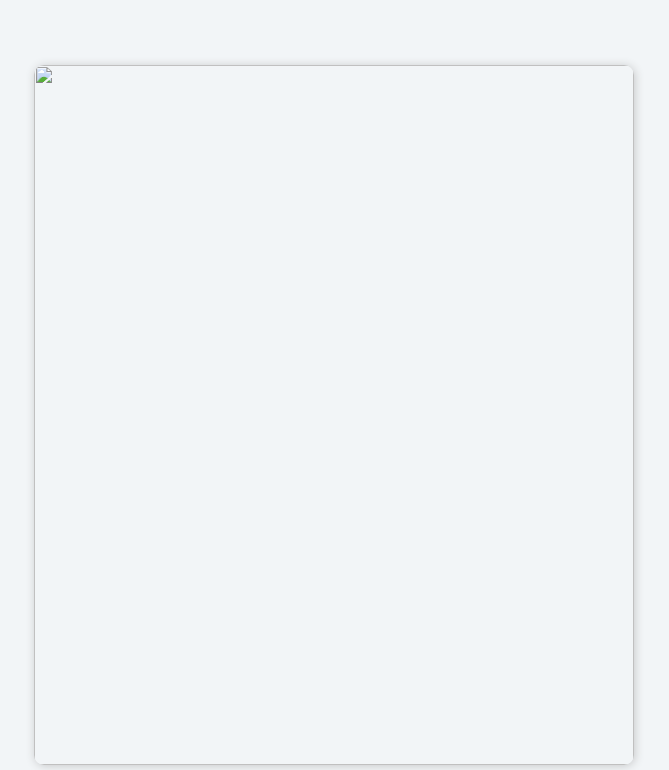
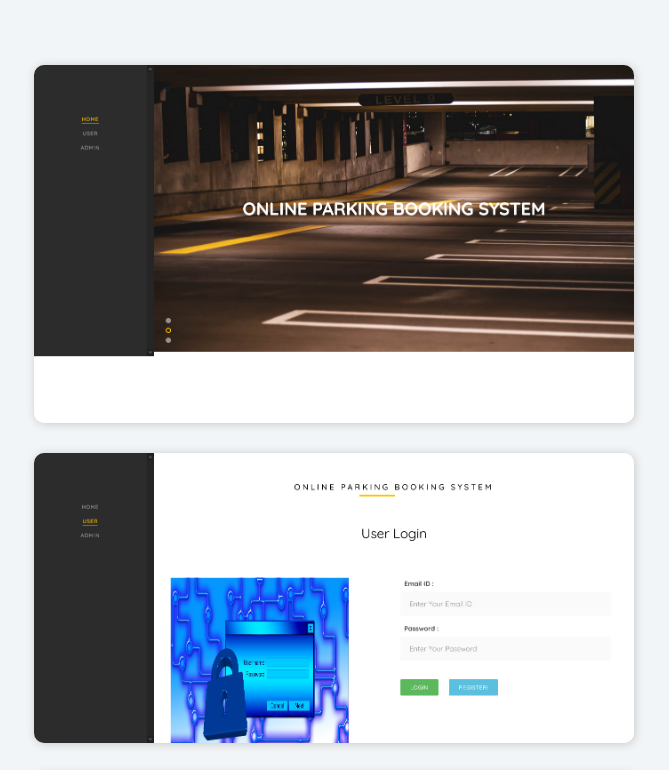
Before and after one commit to git-uday-kiran/project-screenshorts, a plain HTML site: page index.html in a window 1280 px wide. Shown: the top 770 px of the page, without its empty margins (306-975 px from the left). Drawn offline with Linux system fonts and the light colour scheme; the site is published under a folder, as on GitHub Pages, so addresses that start at the root find nothing.

Commit message:
Update index.html

```diff
--- a/index.html
+++ b/index.html
@@ -8,7 +8,7 @@
   </head>
 
   <body>
-    <img src="/images/pic1.png">
+    <img src="images/pic1.png">
     <img src="./images/pic2.png">
     <img src="./images/pic3.png">
     <img src="./images/pic4.png">
```
